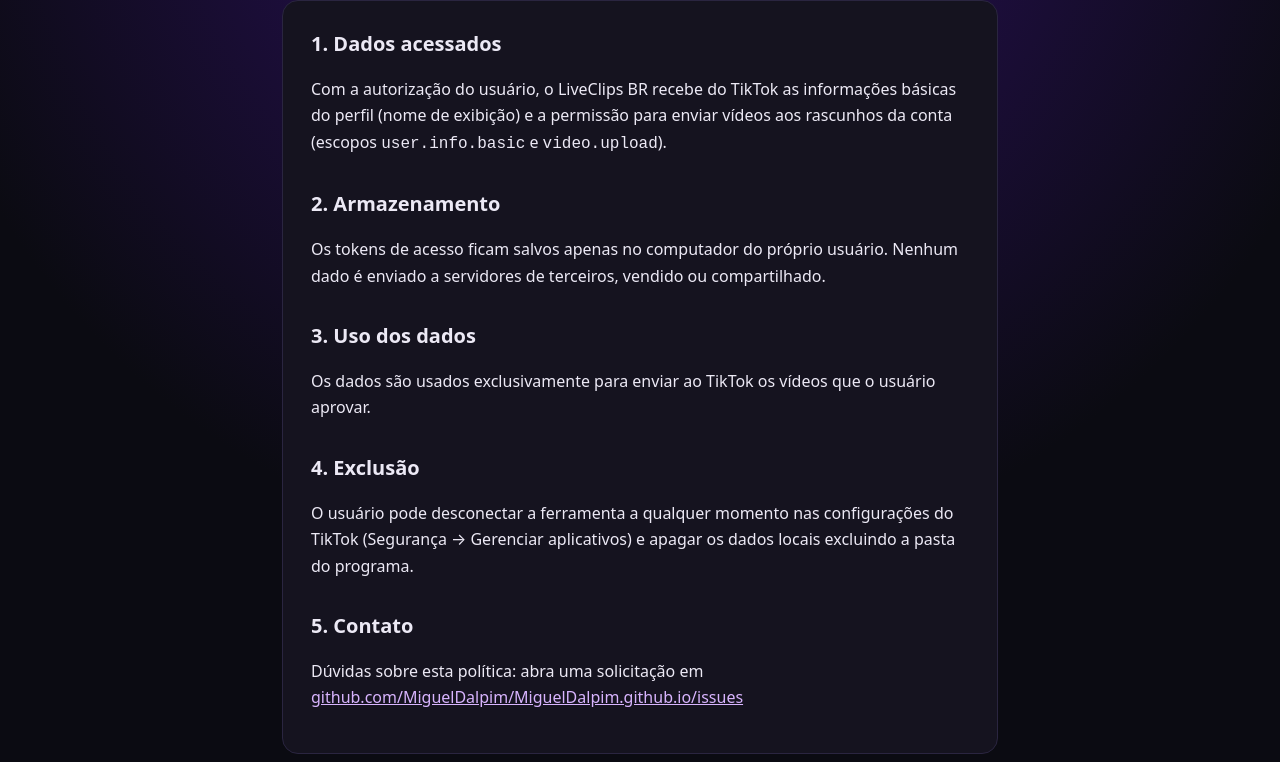
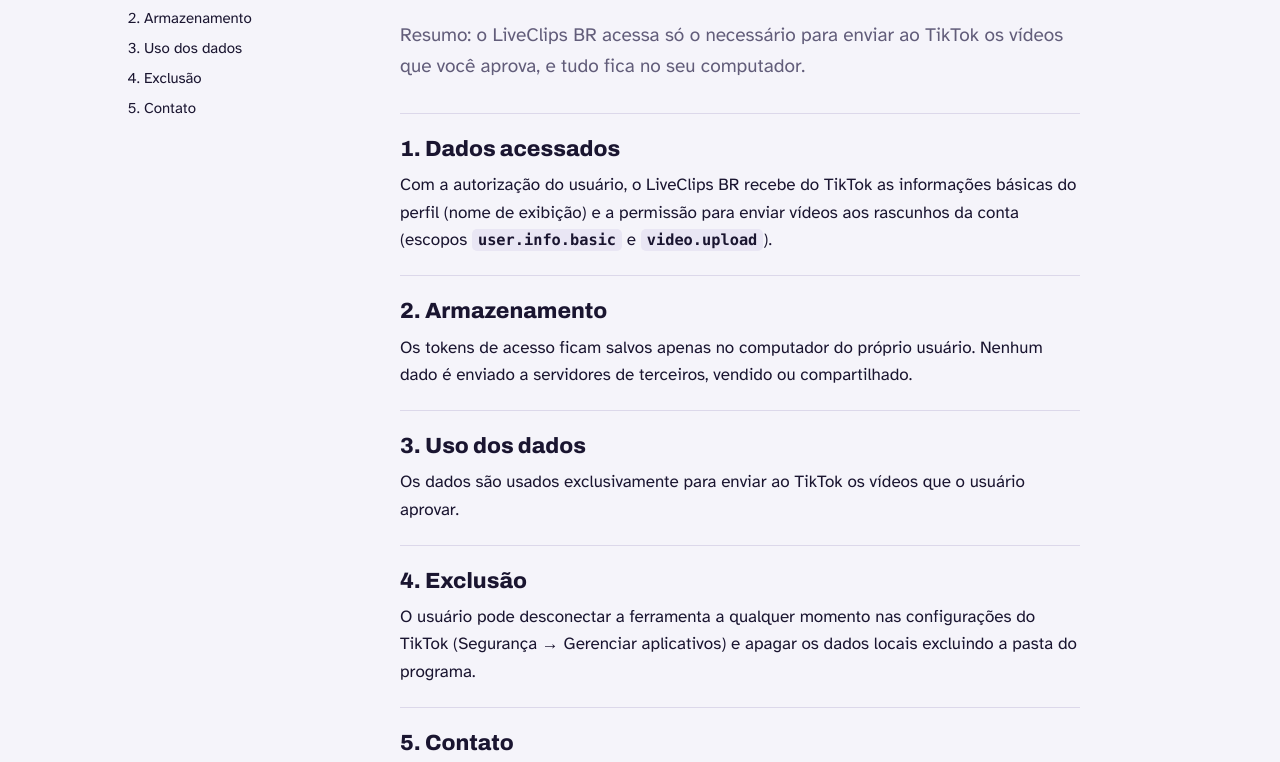
Before and after one commit to MiguelDalpim/MiguelDalpim.github.io, a plain HTML site: page privacidade.html in a window 1280 px wide. Shown: the part 182-944 px from the top of the page. Drawn offline with Linux system fonts and the light colour scheme.

Commit message:
Update privacidade.html

```diff
--- a/privacidade.html
+++ b/privacidade.html
@@ -1,21 +1,18 @@
-<!DOCTYPE html><html lang="pt-BR"><head><meta charset="utf-8"><meta name="viewport" content="width=device-width,initial-scale=1">
-<title>Política de Privacidade — LiveClips BR</title><style>
-:root{--bg:#0b0b12;--card:#15131f;--txt:#ece9f5;--mut:#a39fb5;--a:#a855f7;--b:#ec4899}
-*{box-sizing:border-box}body{margin:0;background:radial-gradient(circle at 50% 0,#2e1065 0,var(--bg) 60%);color:var(--txt);
-font:16px/1.65 system-ui,-apple-system,"Segoe UI",Roboto,sans-serif;min-height:100vh}
-main{max-width:760px;margin:0 auto;padding:56px 22px 80px}
-h1{font-size:38px;line-height:1.15;margin:0 0 8px;background:linear-gradient(90deg,var(--a),var(--b));-webkit-background-clip:text;background-clip:text;color:transparent}
-h2{font-size:20px;margin:30px 0 8px}p,li{color:var(--txt)}.mut{color:var(--mut)}
-.card{background:var(--card);border:1px solid #2a2540;border-radius:16px;padding:26px 28px;margin-top:22px}
-a{color:#d8b4fe}nav{display:flex;gap:18px;margin-bottom:34px;font-weight:600}nav a{text-decoration:none}
-.br{display:inline-block;background:#16a34a;color:#fde047;border-radius:8px;padding:0 10px;font-weight:800;font-size:.7em;vertical-align:middle;-webkit-text-fill-color:#fde047}
-footer{margin-top:40px;color:var(--mut);font-size:14px}
-</style></head><body><main><nav><a href="index.html">Início</a><a href="termos.html">Termos de Uso</a><a href="privacidade.html">Privacidade</a></nav><h1>Política de Privacidade</h1><div class="card">
-<h2 style="margin-top:0">1. Dados acessados</h2><p>Com a autorização do usuário, o LiveClips BR recebe do TikTok as informações básicas do perfil
-(nome de exibição) e a permissão para enviar vídeos aos rascunhos da conta (escopos <code>user.info.basic</code> e <code>video.upload</code>).</p>
-<h2>2. Armazenamento</h2><p>Os tokens de acesso ficam salvos apenas no computador do próprio usuário. Nenhum dado é enviado a servidores de terceiros, vendido ou compartilhado.</p>
-<h2>3. Uso dos dados</h2><p>Os dados são usados exclusivamente para enviar ao TikTok os vídeos que o usuário aprovar.</p>
-<h2>4. Exclusão</h2><p>O usuário pode desconectar a ferramenta a qualquer momento nas configurações do TikTok (Segurança → Gerenciar aplicativos)
-e apagar os dados locais excluindo a pasta do programa.</p>
-<h2>5. Contato</h2><p>Dúvidas sobre esta política: abra uma solicitação em <a href="https://github.com/MiguelDalpim/MiguelDalpim.github.io/issues">github.com/MiguelDalpim/MiguelDalpim.github.io/issues</a></p></div>
-<footer>LiveClips BR · ferramenta de uso pessoal · última atualização: 16/11/2026</footer></main></body></html>
+<!DOCTYPE html>
+<html lang="pt-BR"><head><meta charset="utf-8"><meta name="viewport" content="width=device-width,initial-scale=1">
+<title>Política de Privacidade — LiveClips BR</title><meta name="description" content="LiveClips BR: transforma os melhores momentos das lives em vídeos curtos e envia os aprovados para os rascunhos do TikTok.">
+<link rel="stylesheet" href="style.css"></head><body><div class="wrap">
+<header class="top"><a class="mark" href="index.html">LiveClips <i>BR</i></a>
+<nav aria-label="Páginas"><a href="index.html">Início</a><a href="termos.html">Termos de Uso</a><a href="privacidade.html" aria-current="page">Privacidade</a></nav></header>
+<main class="doc">
+<aside><p>Nesta página</p><ol><li><a href="#dados">Dados acessados</a></li><li><a href="#armazenamento">Armazenamento</a></li><li><a href="#uso">Uso dos dados</a></li><li><a href="#exclusao">Exclusão</a></li><li><a href="#contato">Contato</a></li></ol></aside>
+<article>
+<h1>Política de Privacidade</h1>
+<p class="lead">Resumo: o LiveClips BR acessa só o necessário para enviar ao TikTok os vídeos que você aprova, e tudo fica no seu computador.</p>
+<section id="dados"><h2>1. Dados acessados</h2><p>Com a autorização do usuário, o LiveClips BR recebe do TikTok as informações básicas do perfil (nome de exibição) e a permissão para enviar vídeos aos rascunhos da conta (escopos <code>user.info.basic</code> e <code>video.upload</code>).</p></section>
+<section id="armazenamento"><h2>2. Armazenamento</h2><p>Os tokens de acesso ficam salvos apenas no computador do próprio usuário. Nenhum dado é enviado a servidores de terceiros, vendido ou compartilhado.</p></section>
+<section id="uso"><h2>3. Uso dos dados</h2><p>Os dados são usados exclusivamente para enviar ao TikTok os vídeos que o usuário aprovar.</p></section>
+<section id="exclusao"><h2>4. Exclusão</h2><p>O usuário pode desconectar a ferramenta a qualquer momento nas configurações do TikTok (Segurança → Gerenciar aplicativos) e apagar os dados locais excluindo a pasta do programa.</p></section>
+<section id="contato"><h2>5. Contato</h2><p>Dúvidas sobre esta política: abra uma solicitação em <a href="https://github.com/MiguelDalpim/MiguelDalpim.github.io/issues">github.com/MiguelDalpim/MiguelDalpim.github.io/issues</a>.</p></section>
+</article></main>
+<footer><span>LiveClips BR, ferramenta de uso pessoal</span><span>Última atualização: 16/11/2026</span></footer></div></body></html>
```
